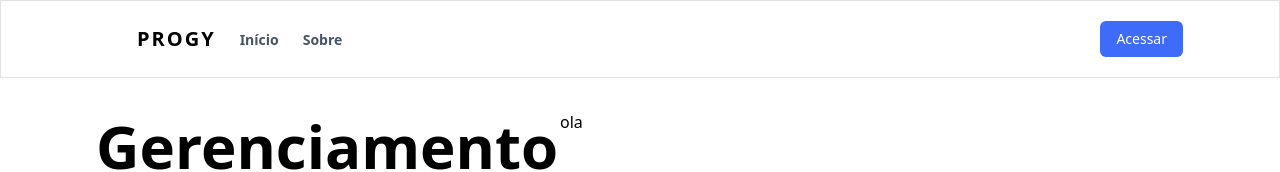
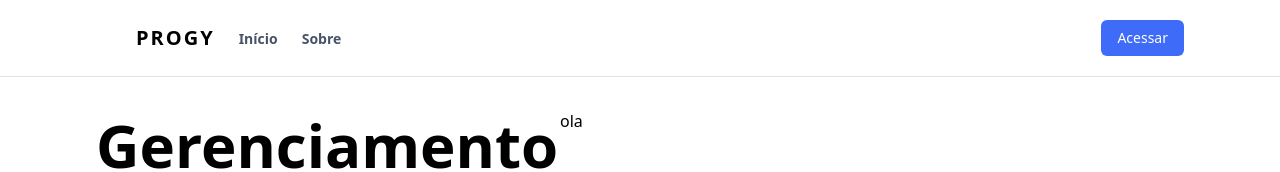
Before and after one commit to wilmacedo/progy-old-landing-v2, a React (Vite) app: page / in a window 1280 px wide. Shown: the top 172 px of the page. Built offline with nearby package versions, Linux system fonts and the light colour scheme; some icons are missing.

Commit message:
chore: :zap: add only bottom border on navbar

```diff
--- a/src/components/Navbar.tsx
+++ b/src/components/Navbar.tsx
@@ -35,7 +35,7 @@ export default function Navbar() {
 
   return (
     <nav>
-      <div className="px-4 md:px-24 py-5 w-screen flex justify-between border border-[#E2E4E3]">
+      <div className="px-4 md:px-24 py-5 w-screen flex justify-between border-b-[1px] border-[#E2E4E3]">
         <div className="max-w-screen-xl flex items-center">
           <div className="flex gap-2 h-fit items-center">
             <Logo className="w-[2rem] h-[auto]" />
```
